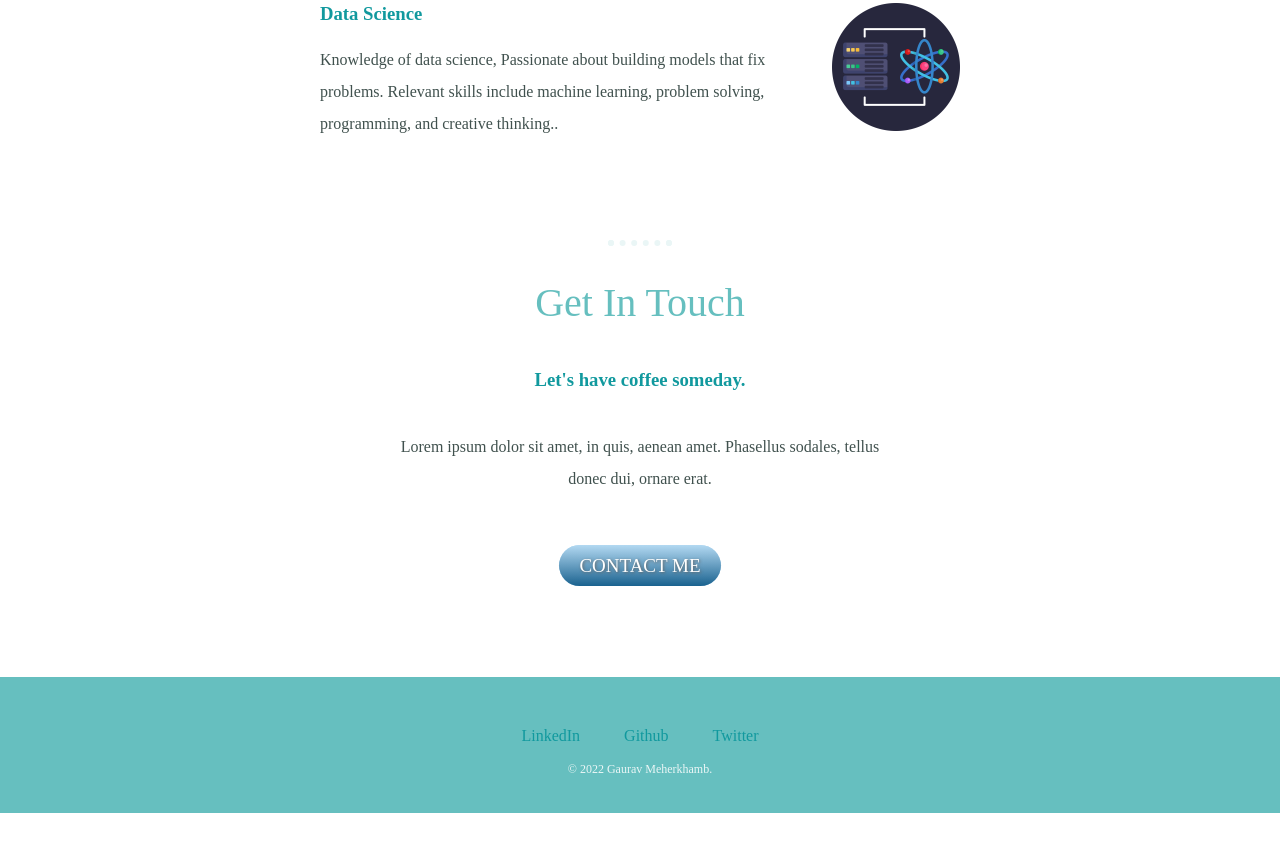
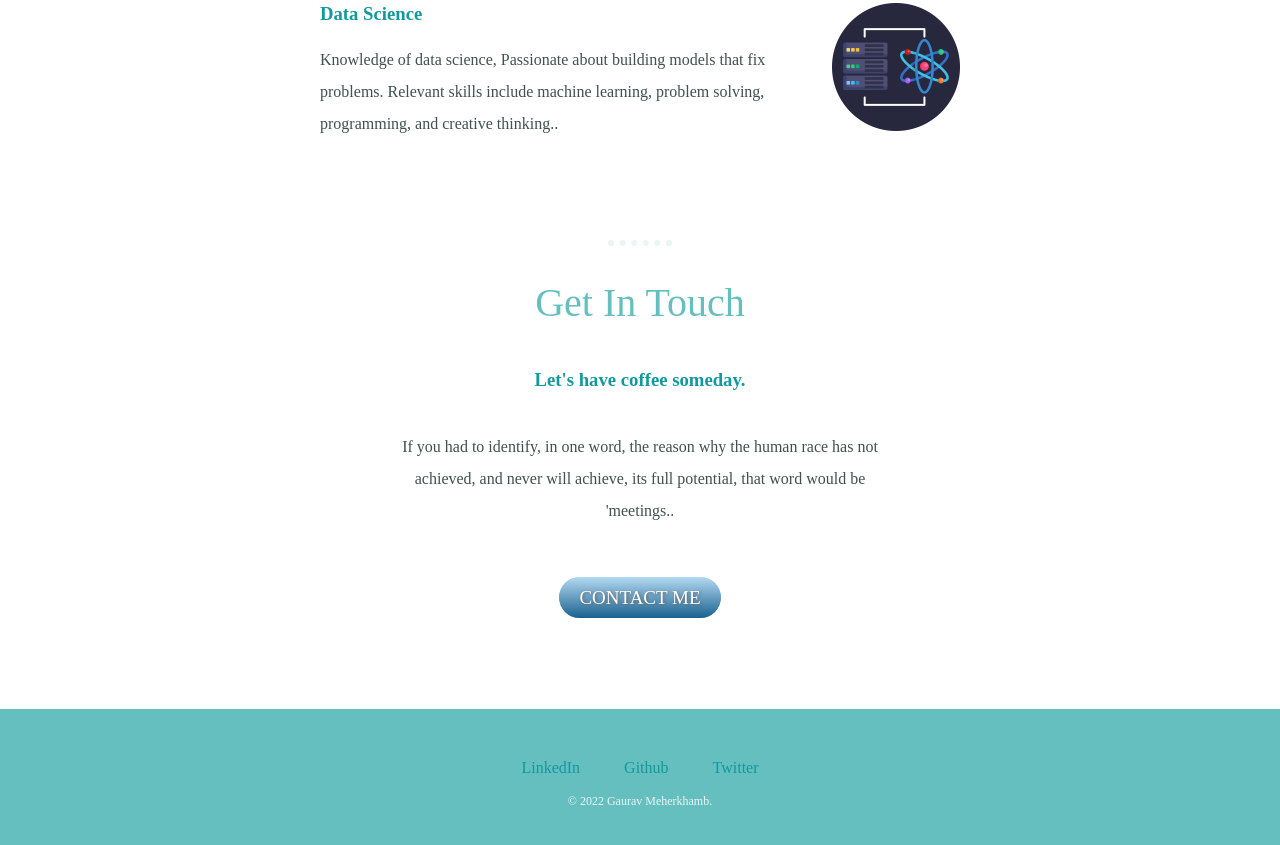
Before and after one commit to Gauraw007/Personal_website, a plain HTML site: page index.html in a window 1280 px wide. Shown: the part 1813-2658 px from the top of the page. Before the commit the page ends 2626 px from the top, so only its background shows below. Drawn offline with Linux system fonts and the light colour scheme; a web font is replaced by a local one.

Commit message:
Update index.html

```diff
--- a/index.html
+++ b/index.html
@@ -39,14 +39,14 @@
        <div class="contact-me">
     <h2>Get In Touch</h2>
     <h3>Let's have coffee someday.</h3>
-    <p class="contact-massage">Lorem ipsum dolor sit amet, in quis, aenean amet. Phasellus sodales, tellus donec dui, ornare erat.</p>
-    <a class="btn" href="gauravvmeherkhamb007@gmail.com">CONTACT ME</a>
+    <p class="contact-massage">If you had to identify, in one word, the reason why the human race has not achieved, and never will achieve, its full potential, that word would be 'meetings..</p>
+    <a class="btn" href="meherkhambvishwnath@gmail.com">CONTACT ME</a>
   </div>
    </div>
     <div class="bottom-container">
   <a class="footer-link" href="www.linkedin.com/in/gaurav-meherkhamb-91094a1a0">LinkedIn</a>
   <a class="footer-link" href="https://github.com/Gauraw007">Github</a>
-  <a class="footer-link" href="https://www.appbrewery.co/">Twitter</a>
+  <a class="footer-link" href="https://twitter.com/Gauraw1410">Twitter</a>
   <p class="copyright">© 2022 Gaurav Meherkhamb.</p>
 </div>
 
```
